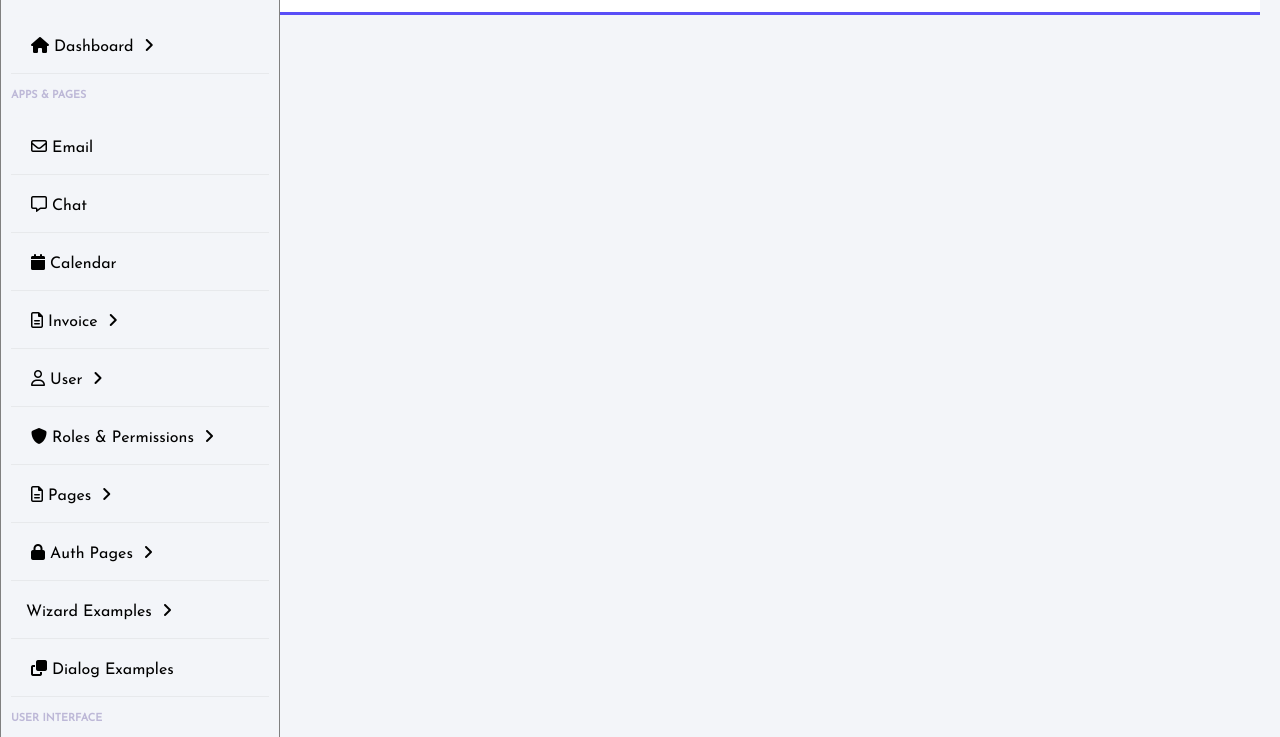
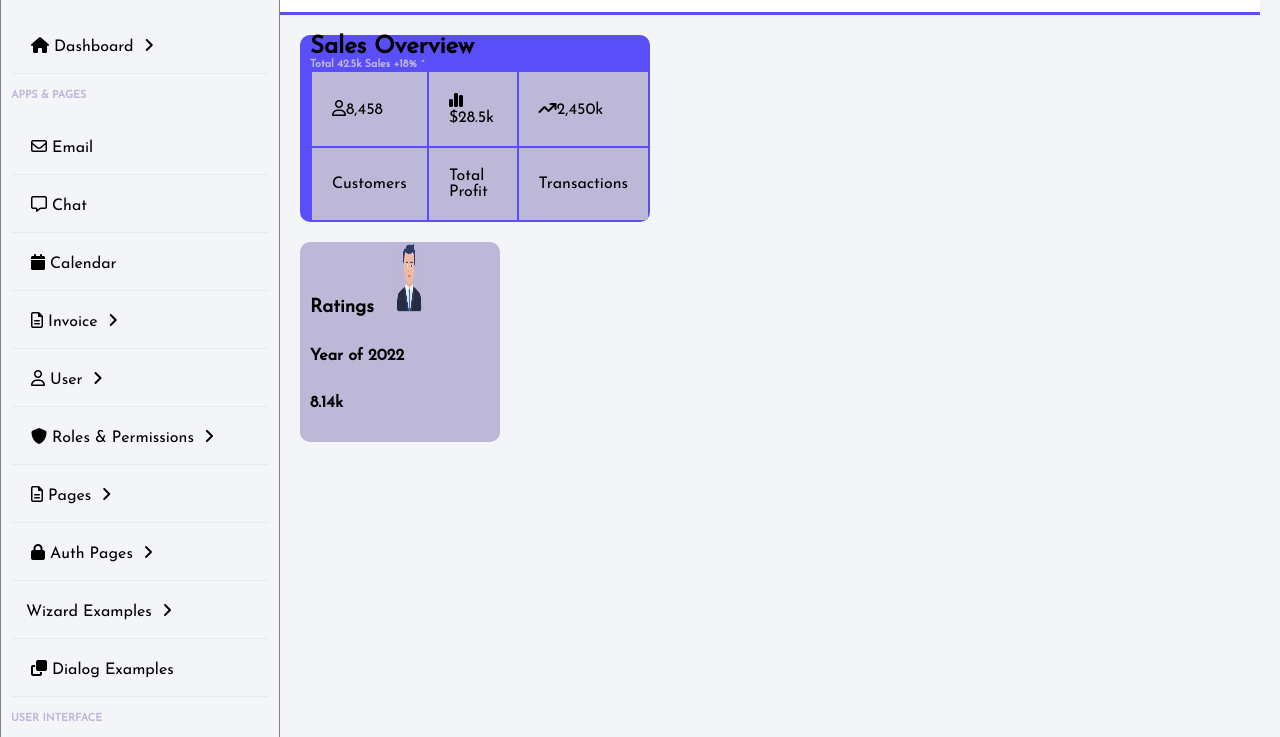
Before and after one commit to kokila-sivakumar/eCommerce-Dashboard, a plain HTML site: page Dashboard/index.html in a window 1280 px wide. Shown: the part 52-789 px from the top of the page. Drawn offline with nearby package versions, Linux system fonts and the light colour scheme.

Commit message:
Add files via upload

```diff
--- a/Dashboard/index.html
+++ b/Dashboard/index.html
@@ -212,6 +212,29 @@
         </div>
     </div>
     </div>
+    <div class="total">
+    <div class="sales">
+        <h2>Sales Overview</h2>
+        <h6>Total 42.5k Sales +18% ^</h6>
+        <table>
+            <tr>
+                <td><i class="fa-regular fa-user"></i>8,458</td>
+                <td><i class="fa-solid fa-chart-simple"></i>$28.5k</td>
+                <td><i class="fa-solid fa-arrow-trend-up"></i>2,450k</td>
+            </tr>
+            <tr>
+                <td>Customers</td>
+                <td>Total Profit</td>
+                <td>Transactions</td>
+            </tr>
+        </table>
+    </div>
+    <div class="rating">
+        <h3>Ratings<img src="profile.png"></h3>
+        <h4>Year of 2022</h4>
+        <p><b>8.14k</b></p>
+    </div>
+</div>
 </section>
 <script src="https://cdnjs.cloudflare.com/ajax/libs/jquery/3.6.0/jquery.min.js"></script>
 
--- a/Dashboard/style.css
+++ b/Dashboard/style.css
@@ -134,3 +134,35 @@ div h2 img{
     object-fit: cover;
     border-radius: 50%;
 }
+#interface .total .sales{
+    display: grid;
+    grid-template-columns: repeat(auto, minmax(50px));
+    margin-top: 20px;
+    background-color: #594ef7;
+    width: 350px;
+    border-radius: 10px;
+    padding-left: 10px;
+    margin-left: 20px;
+    border-color: black;
+}
+#interface .total .sales td{
+    padding: 20px;
+    background-color: #bdb8d7;
+}
+#interface .total .rating{
+    display: grid;
+    margin-top: 20px;
+    background-color: #bdb8d7;
+    width: 200px;
+    height: 200px;
+    padding-left: 10px;
+    margin-left: 20px;
+    border-color: black;
+    border-radius: 10px;
+    box-sizing: border-box;
+}
+#interface .total .rating img{
+    width: 50px;
+    height: 70px;
+    padding-left: 20px;
+}
```
